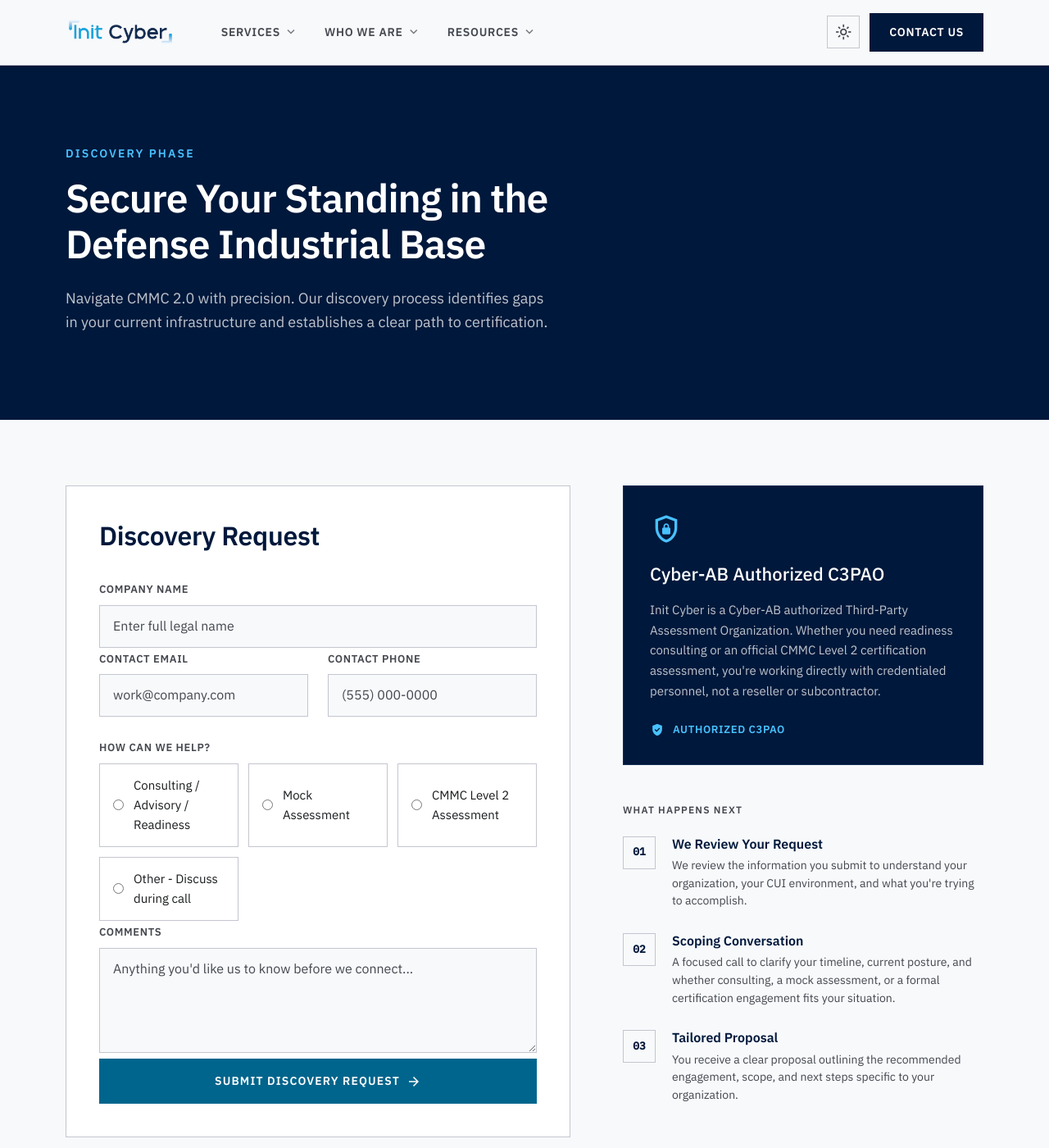
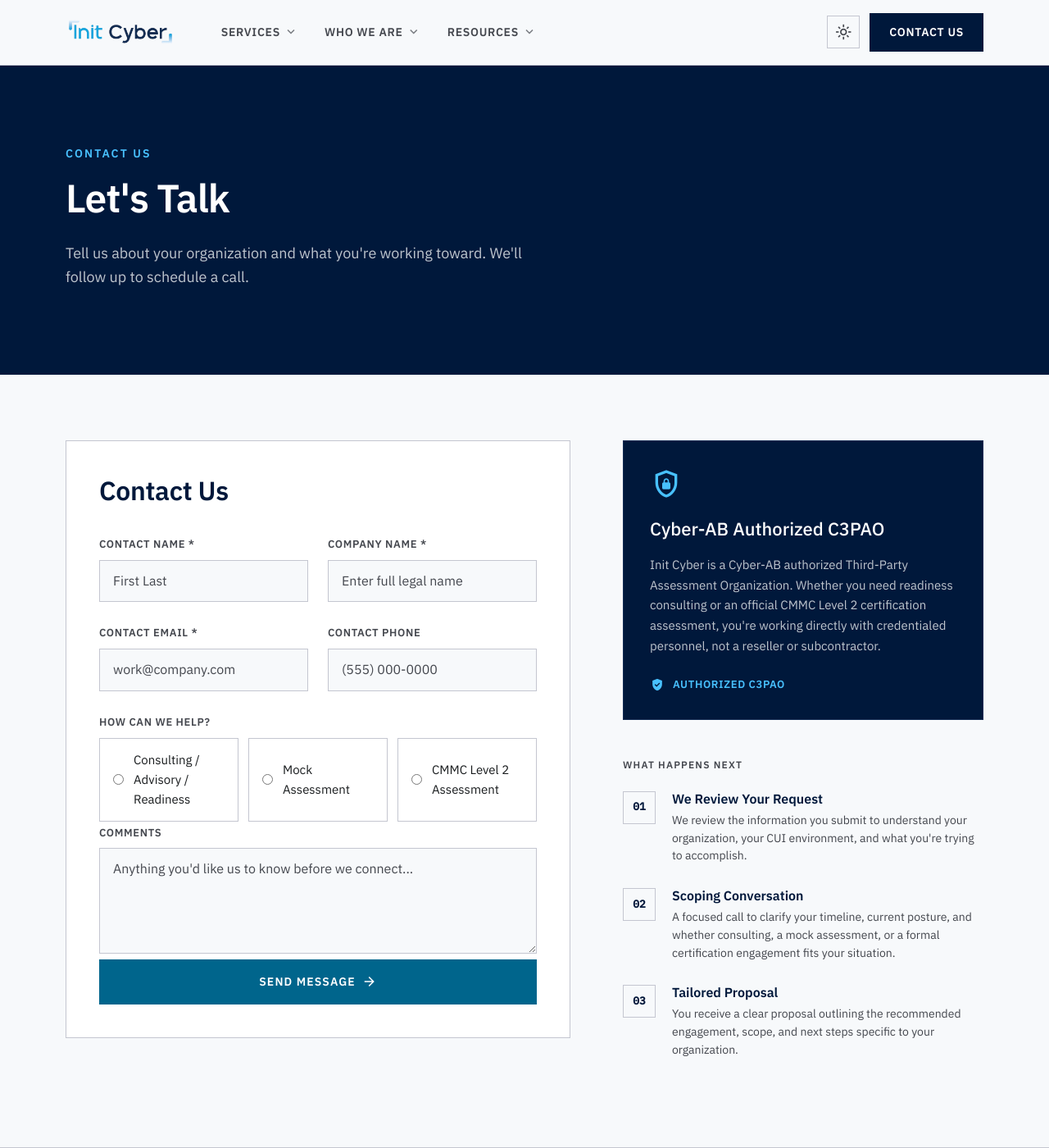
Before and after one commit to initcyber/initcyber.github.io, a Jekyll site: the page built from contact.md, in a window 1280 px wide and 1400 px high. Shown: the whole window at 82% size. Built offline with Jekyll 4.4.1, drawn with Linux system fonts in a browser that asks for light colours; some of the changed text lies outside the part shown.

Commit message:
Updating contact page before push to live

```diff
--- a/_layouts/contact.html
+++ b/_layouts/contact.html
@@ -7,9 +7,9 @@
 <section class="page-hero page-hero--dark">
   <div class="container">
     <div class="page-hero-content">
-      <span class="hero-eyebrow hero-eyebrow--light">Discovery Phase</span>
-      <h1 class="page-hero-heading" style="color:#ffffff;">Secure Your Standing in the Defense Industrial Base</h1>
-      <p class="page-hero-desc" style="color:rgba(255,255,255,0.75);">Navigate CMMC 2.0 with precision. Our discovery process identifies gaps in your current infrastructure and establishes a clear path to certification.</p>
+      <span class="hero-eyebrow hero-eyebrow--light">Contact Us</span>
+      <h1 class="page-hero-heading" style="color:#ffffff;">Let's Talk</h1>
+      <p class="page-hero-desc" style="color:rgba(255,255,255,0.75);">Tell us about your organization and what you're working toward. We'll follow up to schedule a call.</p>
     </div>
   </div>
 </section>
@@ -23,16 +23,22 @@
       <div class="discovery-form-col">
         <div class="discovery-form-card">
           <div class="discovery-dot-grid" aria-hidden="true"></div>
-          <h2 class="section-heading" style="margin-bottom:32px;">Discovery Request</h2>
+          <h2 class="section-heading" style="margin-bottom:32px;">Contact Us</h2>
           <form class="discovery-form" id="discovery-form" action="https://formspree.io/f/xjvnyqwe" method="post">
-            <input type="hidden" name="_subject" value="New Discovery Request - Init Cyber" />
-            <div class="form-field">
-              <label class="form-label">Company Name</label>
-              <input class="form-input" type="text" name="company" placeholder="Enter full legal name" required />
+            <input type="hidden" name="_subject" value="New Contact Form Submission - Init Cyber" />
+            <div class="form-row-2">
+              <div class="form-field">
+                <label class="form-label">Contact Name *</label>
+                <input class="form-input" type="text" name="name" placeholder="First Last" required />
+              </div>
+              <div class="form-field">
+                <label class="form-label">Company Name *</label>
+                <input class="form-input" type="text" name="company" placeholder="Enter full legal name" required />
+              </div>
             </div>
             <div class="form-row-2">
               <div class="form-field">
-                <label class="form-label">Contact Email</label>
+                <label class="form-label">Contact Email *</label>
                 <input class="form-input" type="email" name="email" placeholder="work@company.com" required />
               </div>
               <div class="form-field">
@@ -55,10 +61,6 @@
                   <input type="radio" name="service_type" value="CMMC Level 2 Assessment" />
                   <span>CMMC Level 2 Assessment</span>
                 </label>
-                <label class="form-radio-option">
-                  <input type="radio" name="service_type" value="Other - Discuss during call" />
-                  <span>Other - Discuss during call</span>
-                </label>
               </div>
             </div>
             <div class="form-field">
@@ -67,7 +69,7 @@
             </div>
             <div id="form-status" style="display:none;padding:12px 16px;margin-bottom:16px;font-size:14px;font-weight:600;"></div>
             <button class="btn-form-submit" type="submit" id="form-submit-btn">
-              SUBMIT DISCOVERY REQUEST
+              SEND MESSAGE
               <span class="material-symbols-outlined" style="font-size:18px;vertical-align:middle;">arrow_forward</span>
             </button>
           </form>
@@ -121,7 +123,7 @@
   <div class="container">
     <div class="contact-location-grid">
       <div>
-        <h2 class="section-heading">Headquarters</h2>
+        <h2 class="section-heading">Init Cyber Headquarters</h2>
         <div class="contact-location-items">
           <div class="contact-location-item">
             <span class="material-symbols-outlined contact-location-icon">location_on</span>
@@ -173,7 +175,7 @@
         status.style.border = '1px solid #166534';
         status.textContent = 'Request received. We\'ll be in touch shortly.';
         form.reset();
-        btn.textContent = 'SUBMIT DISCOVERY REQUEST';
+        btn.textContent = 'SEND MESSAGE';
         btn.disabled = false;
       } else {
         return response.json().then(function(data) { throw data; });
@@ -184,7 +186,7 @@
       status.style.color = '#f87171';
       status.style.border = '1px solid #991b1b';
       status.textContent = 'Something went wrong. Please email us directly at ' + '{{ site.data.contact.email }}' + '.';
-      btn.textContent = 'SUBMIT DISCOVERY REQUEST';
+      btn.textContent = 'SEND MESSAGE';
       btn.disabled = false;
     });
   });
```
